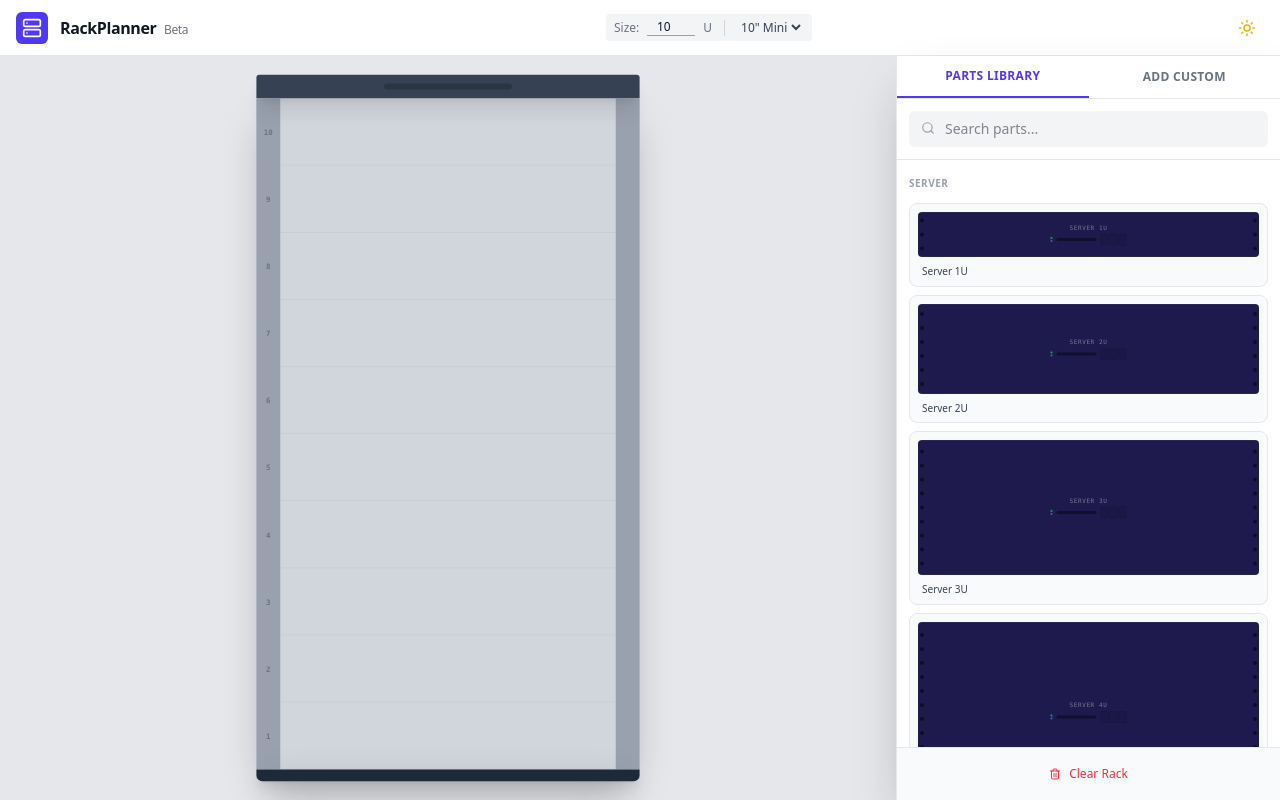
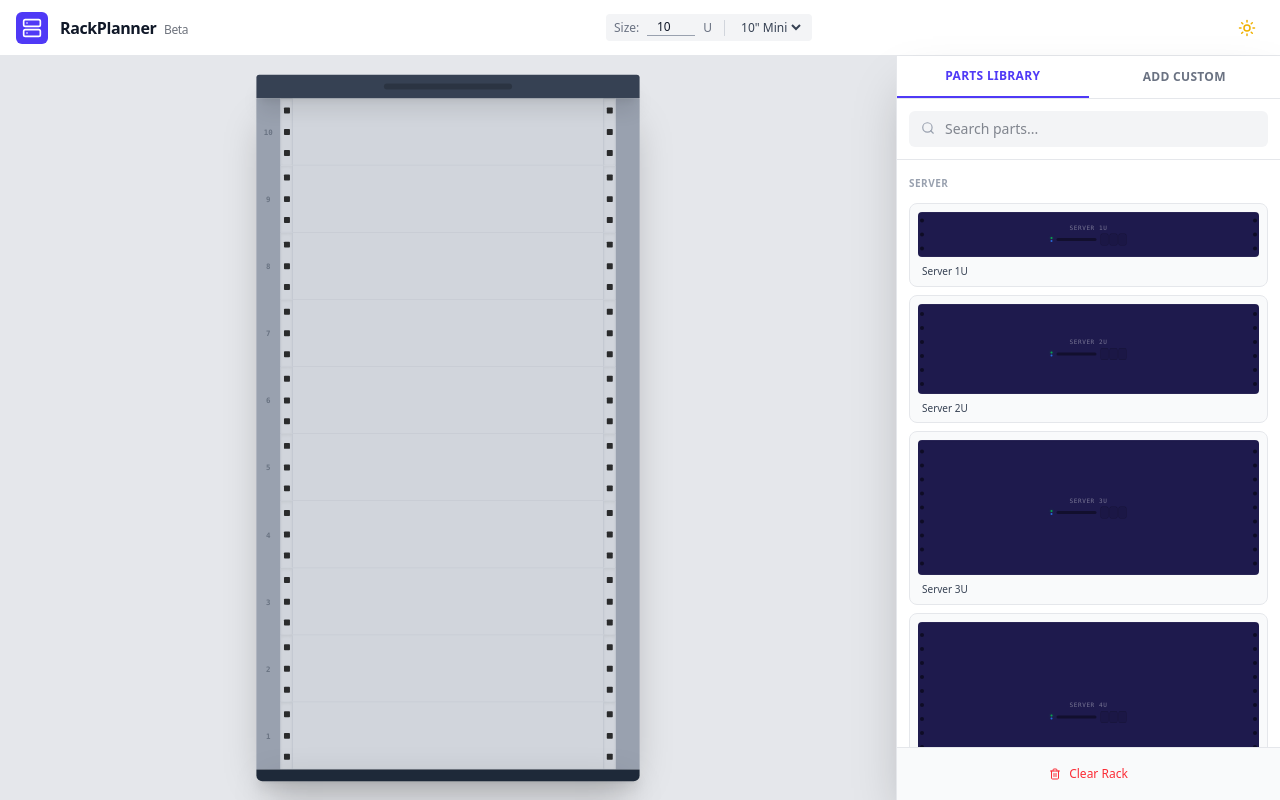
Before and after one commit to plagosus/rack-planner, a React (Vite) app: page / in a window 1280 px wide. Built offline with nearby package versions, Linux system fonts and the light colour scheme.

Commit message:
rack rails added
Signed-off-by: Branko Djurkovic <brankko@plagosus.net>

```diff
--- a/src/App.tsx
+++ b/src/App.tsx
@@ -569,9 +569,28 @@ export default function RackPlanner() {
                                                 {/* Empty Slot Placeholder */}
                                                 {!isOccupied && !isModulePart && (
                                                     <div
-                                                        className="w-full border-b border-gray-400/20 dark:border-white/5 flex items-center justify-center"
+                                                        className="relative w-full h-full flex items-center justify-center border-b border-gray-400/20 dark:border-white/5"
                                                         style={{ height: U_PIXELS }}
                                                     >
+                                                        {/* Left Silver Bar */}
+                                                        <div
+                                                            className="absolute left-[1px] top-0 bottom-0 w-4 bg-gray-300 dark:bg-gray-700 border-r border-gray-400/30 dark:border-gray-800/50 shadow-inner flex flex-col justify-between py-3 items-center"
+                                                        >
+                                                            <div className="w-[8px] h-[8px] bg-black/80 rounded-[1px]" />
+                                                            <div className="w-[8px] h-[8px] bg-black/80 rounded-[1px]" />
+                                                            <div className="w-[8px] h-[8px] bg-black/80 rounded-[1px]" />
+                                                        </div>
+
+                                                        {/* Right Silver Bar */}
+                                                        <div
+                                                            className="absolute right-[1px] top-0 bottom-0 w-4 bg-gray-300 dark:bg-gray-700 border-l border-gray-400/30 dark:border-gray-800/50 shadow-inner flex flex-col justify-between py-3 items-center"
+                                                        >
+                                                            <div className="w-[8px] h-[8px] bg-black/80 rounded-[1px]" />
+                                                            <div className="w-[8px] h-[8px] bg-black/80 rounded-[1px]" />
+                                                            <div className="w-[8px] h-[8px] bg-black/80 rounded-[1px]" />
+                                                        </div>
+
+                                                        {/* Original Empty Placeholder text */}
                                                         <div className="text-gray-400/20 dark:text-white/10 text-[10px] opacity-0 group-hover:opacity-100 transition-opacity select-none pointer-events-none">
                                                             Empty {slot.uPosition}U
                                                         </div>
```
